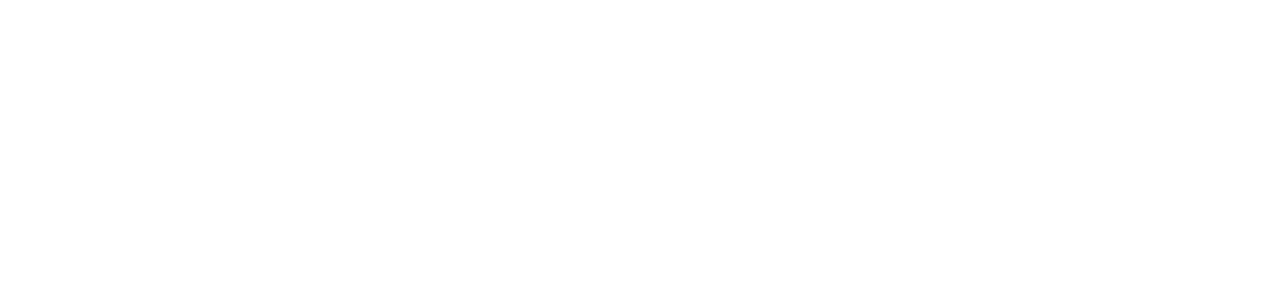
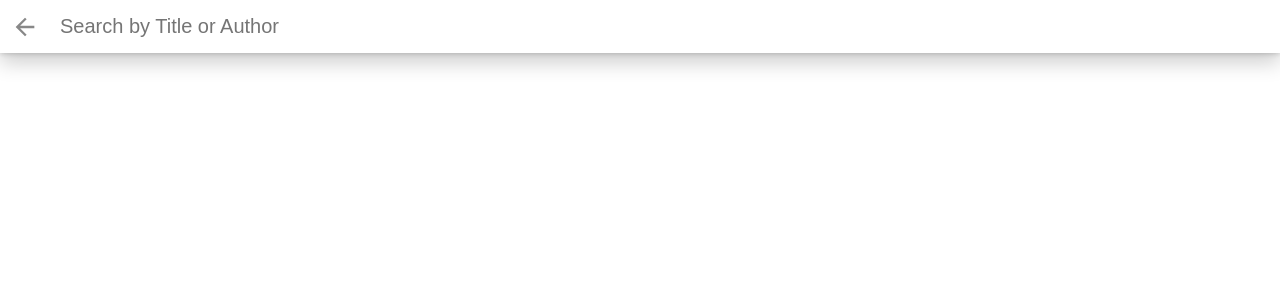
Before and after one commit to cfochoa7/myReads_React, a React (Create React App) app: page /search in a window 1280 px wide. Shown: the top 300 px of the page. Built offline with nearby package versions, Linux system fonts and the light colour scheme.

Commit message:
Update App.js

```diff
--- a/src/App.js
+++ b/src/App.js
@@ -17,7 +17,7 @@
         />
       )} />
 
-      <Route exact path='/add' render={()=> (
+      <Route exact path='/search' render={()=> (
         <Search />
       )} />
       </div>
```
